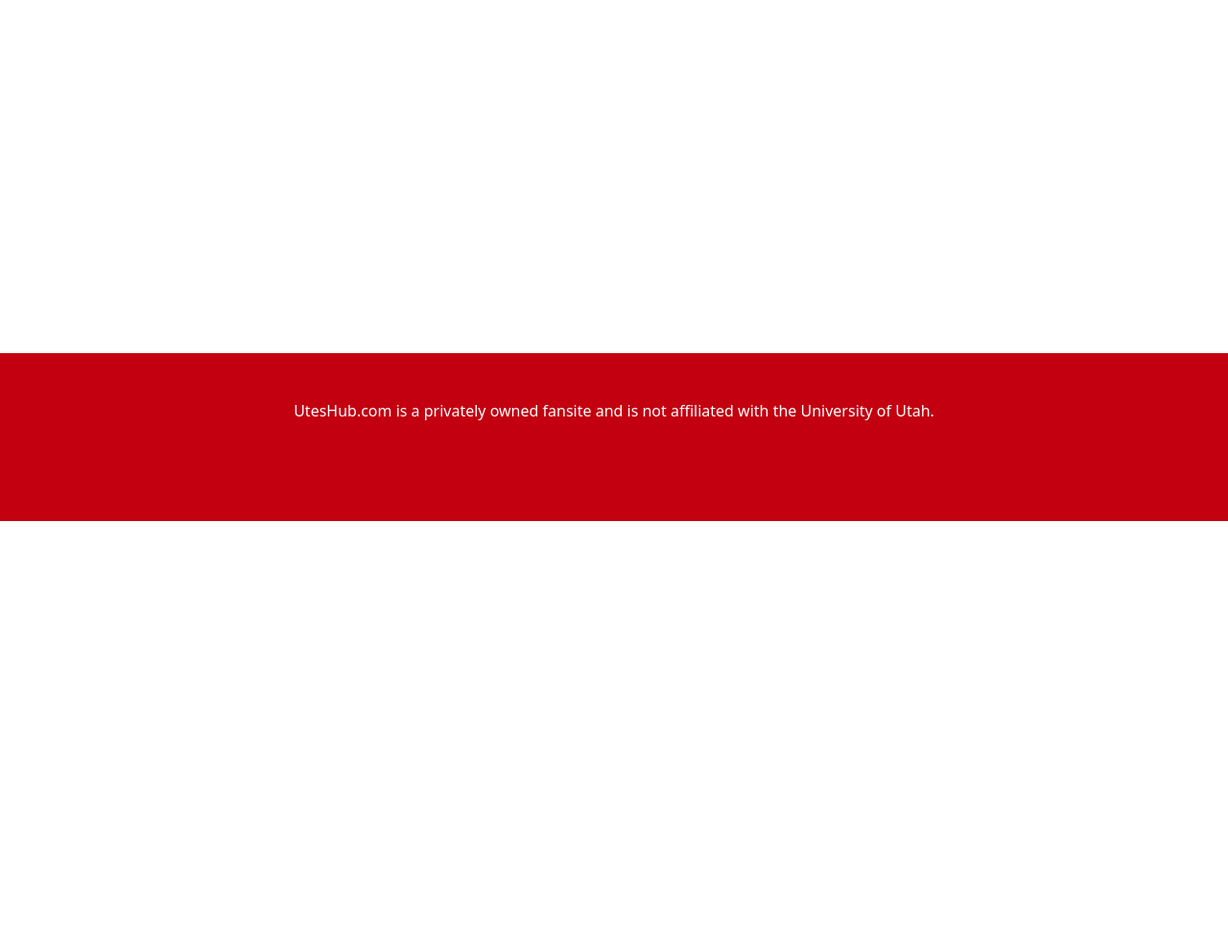
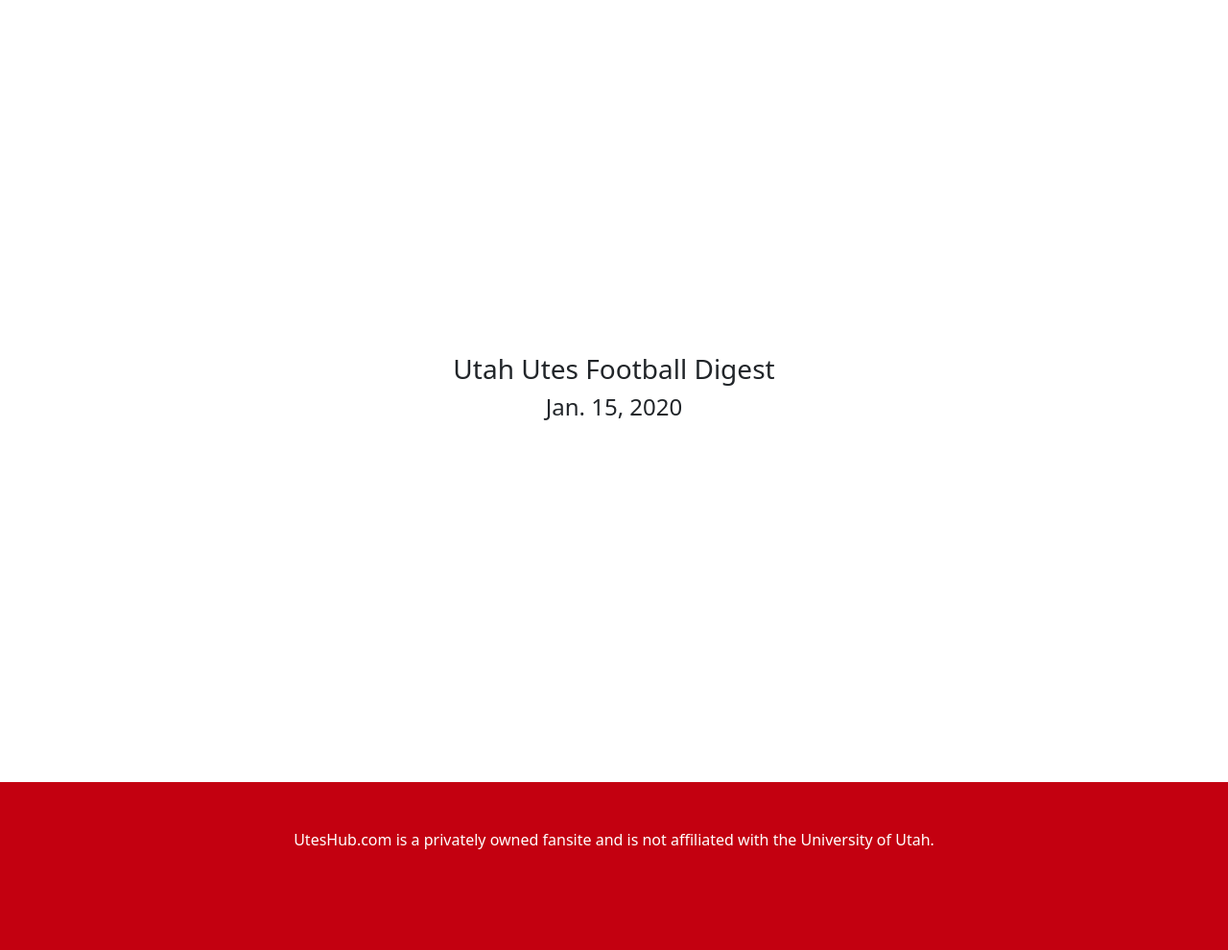
Before and after one commit to kpavia/uteshub, a Django app: template src/football/templates/football/index.html in a window 1280 px wide. Shown: the part 2168-3158 px from the top of the page at 96% size. Before the commit the page ends 2711 px from the top, so only its background shows below. Run offline with Django 5.2, Linux system fonts and the light colour scheme; tables that the repository leaves empty hold one stand-in row (values such as "Sample post"); the template is opened without the code that fills it: values that come from a table or form of the project are taken from there, most other values are stand-ins (such as "Sample title", 1, 10 or a date in 2020); data that the repository does not hold is empty; some web fonts are replaced.

Commit message:
Change air_date to datetime field; add Utes football Digest podcast

```diff
--- a/src/football/models.py
+++ b/src/football/models.py
@@ -1,4 +1,5 @@
 from django.db import models
+from datetime import datetime
 
 
 class Season(models.Model):
@@ -58,7 +59,7 @@ class Ranking(models.Model):
 class Video(models.Model):
     link = models.CharField(max_length=100)
     channel = models.CharField(max_length=64, null=True)
-    air_date = models.DateField(null=True)
+    air_date = models.DateTimeField(default=datetime.now)
 
     def __str__(self):
         return f'{self.channel}, {self.air_date}'
--- a/src/football/templates/football/index.html
+++ b/src/football/templates/football/index.html
@@ -76,31 +76,12 @@
                 {% endfor %}
             </table>
         </div>
-        <!-- <div class="col-4 text-center">
-            <h2 class="text-decoration-underline">Current Rankings</h2>
-            <div class="row">
-                <div class="col">
-                    <img src="{% static 'football/images/ap_top_25.jpg' %}" id="ap_logo" class="img-fluid"/>
-                    <p class="fs-1"> Week {{ ap_rank.week }}: #{{ ap_rank.rank }}</p>
-                </div>
-            </div>
-            <div class="row text-center mt-5">
-                <div class="col">
-                    <img src="{% static 'football/images/cfp_logo.jpg' %}" id="cfp_logo" class="img-fluid"/>
-                    {% if cfp_rank %}
-                        <p class="fs-1">Week {{ cfp_rank.week }}: ${{ cfp_rank.rank }}</p>
-                    {% else %}
-                        <p class="fs-1"> NR </p>
-                    {% endif %}
-                </div>
-            </div>
-        </div> -->
     </div>
     <div class="row mt-5">
         <h2 class="text-center mb-1 headline_background">Latest News & Podcasts</h2>
         <div class="col text-center">
             <h3>University of Utah Athletics</h3>
-            <h4>{{ u_of_u_athletics.air_date }}</h4>
+            <h4>{{ u_of_u_athletics.air_date.date }}</h4>
             <iframe
                 width="560"
                 height="315"
@@ -114,7 +95,7 @@
         </div>
         <div class="col text-center">
             <h3>Latest Game Highlights</h3>
-            <h4>{{ game_highlights.air_date }}</h4>
+            <h4>{{ game_highlights.air_date.date }}</h4>
             <iframe
                 width="560"
                 height="315"
@@ -132,7 +113,7 @@
             <div class="row">
                 <div class="col">
                     <h3>ESPN 700: Rising Report</h3>
-                    <h4>{{ rr.air_date }}</h4>
+                    <h4>{{ rr.air_date.date }}</h4>
                     <iframe
                         width="560"
                         height="315"
@@ -146,7 +127,7 @@
                 </div>
                 <div class="col">
                     <h3>Utah Football Fans</h3>
-                    <h4>{{ utff.air_date }}</h4>
+                    <h4>{{ utff.air_date.date }}</h4>
                     <iframe
                         width="560"
                         height="315"
@@ -160,7 +141,7 @@
                 </div>
                 <div class="col">
                     <h3>Locked On Utes</h3>
-                    <h4>{{ lou.air_date }}</h4>
+                    <h4>{{ lou.air_date.date }}</h4>
                     <iframe
                         width="560"
                         height="315"
@@ -173,9 +154,22 @@
                     </iframe>
                 </div>
             </div>
-            <div class="row">
-
-            </div>
+        </div>
+    </div>
+    <div class="row mt-5">
+        <div class="col text-center">
+            <h3>Utah Utes Football Digest</h3>
+            <h4>{{ uu_digest.air_date.date }}</h4>
+            <iframe
+                width="560"
+                height="315"
+                src="{{ uu_digest.link }}"
+                title="YouTube video player"
+                frameborder="0"
+                allow="accelerometer; autoplay; clipboard-write; encrypted-media; gyroscope; picture-in-picture; web-share"
+                referrerpolicy="strict-origin-when-cross-origin"
+                allowfullscreen>
+            </iframe>
         </div>
     </div>
 {% endblock content %}
--- a/src/football/views.py
+++ b/src/football/views.py
@@ -16,6 +16,7 @@ def index(request):
     u_athletics = Video.objects.filter(channel='u_of_u_athletics').latest('air_date')
     game_highlights = Video.objects.filter(channel='game_highlights').latest('air_date')
     rising_report = Video.objects.filter(channel='rising_report').latest('air_date')
+    uu_digest = Video.objects.filter(channel='utes_digest').latest('air_date')
     wins = 0
     losses = 0
     c_win = 0
@@ -62,6 +63,7 @@ def index(request):
         'conference_record': conference_record,
         'game_highlights': game_highlights,
         'rr': rising_report,
-        'display_ga': display_ga
+        'display_ga': display_ga,
+        'uu_digest': uu_digest
     }
     return render(request, 'football/index.html', context)
```
Also changed, not shown: src/football/migrations/0009_alter_video_air_date.py (added).
